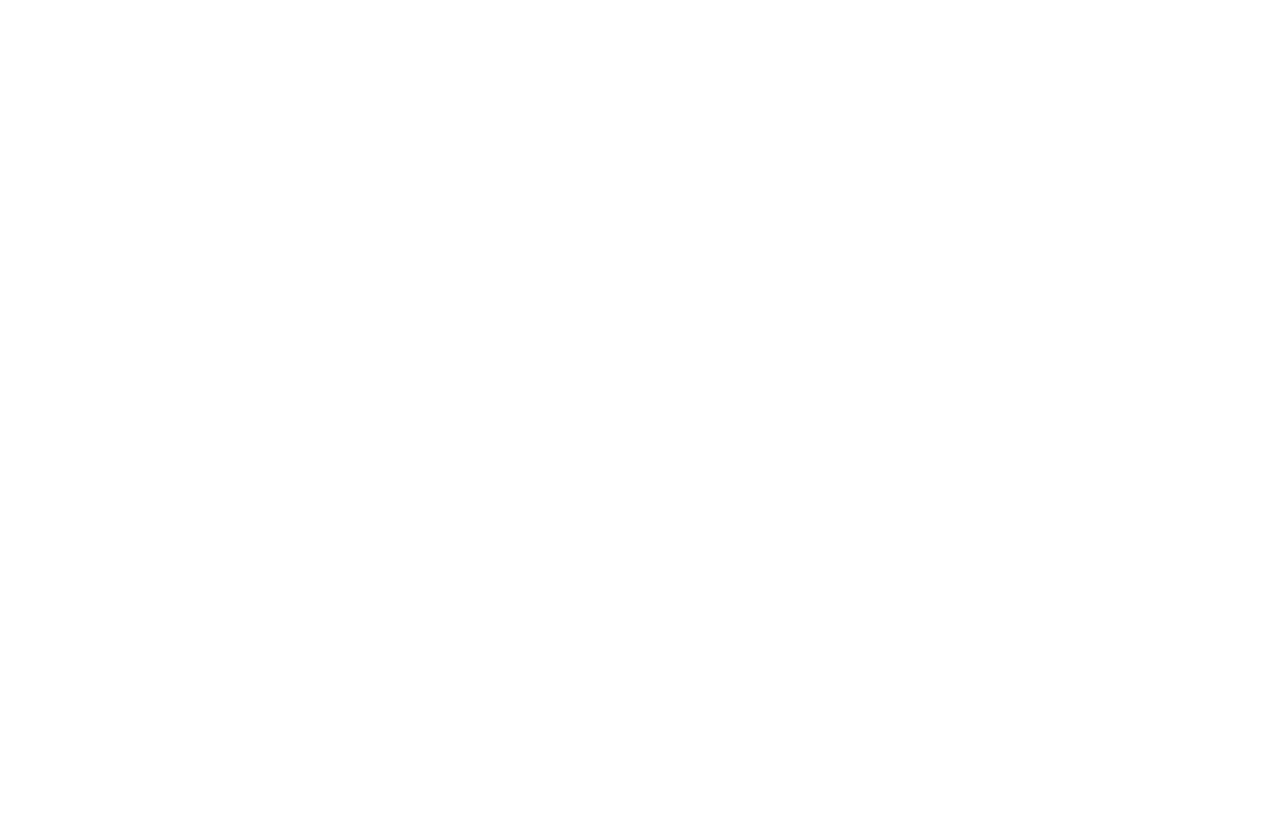
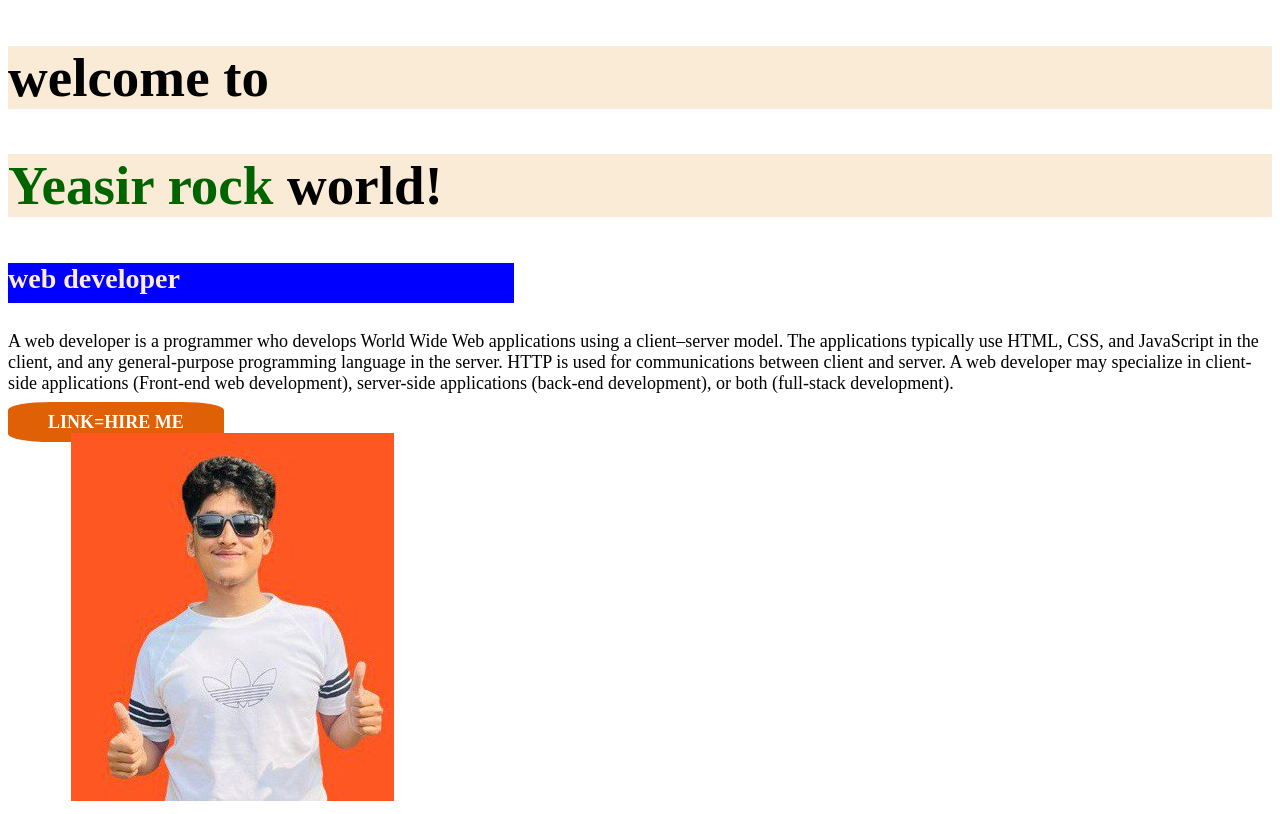
Before and after one commit to yeasirrock/developer-rock, a plain HTML site: page index.html in a window 1280 px wide. Drawn offline with Linux system fonts and the light colour scheme.

Commit message:
initial commita

```diff
--- a/index.html
+++ b/index.html
@@ -1,12 +1,35 @@
 <!DOCTYPE html>
 <html lang="en">
+
 <head>
     <meta charset="UTF-8">
     <meta name="viewport" content="width=device-width, initial-scale=1.0">
     <title>developer rock</title>
+    <link rel="preconnect" href="https://fonts.googleapis.com">
+    <link rel="preconnect" href="https://fonts.gstatic.com" crossorigin>
+    <link href="https://fonts.googleapis.com/css2?family=Poppins&display=swap" rel="stylesheet">
+    <link rel="stylesheet" href="style.css">
+</head>
 
-</head>
 <body>
+    <section class="top-bennar">
+        <div class="half1">
+            <h1>welcome to</h1>
+            <h1> <span class="red-color">Yeasir rock</span> world!</h1>
+            <h3>web developer</h3>
+            <p>A web developer is a programmer who develops World Wide Web applications using a client–server model. The
+                applications typically use HTML, CSS, and JavaScript in the client, and any general-purpose programming
+                language in the server. HTTP is used for communications between client and server. A web developer may
+                specialize in client-side applications (Front-end web development), server-side applications (back-end
+                development), or both (full-stack development).</p>
+            <a class="link-button" target="_blank"
+                href="https://www.linkedin.com/in/yeasir-arafat-aa447a2b9/"><strong>LINK=HIRE ME</strong></a>
+        </div>
 
+        <div class="half2">
+            <img src="img.ht/backround .jpg" alt="">
+        </div>
+    </section>
 </body>
+
 </html>
--- a/style.css
+++ b/style.css
@@ -0,0 +1,40 @@
+body {
+  poppins-regular font-family: "Poppins", sans-serif;
+  font-weight: 400;
+  font-style: normal;
+}
+
+h1 {
+  font-size: 55px;
+  background-color: antiquewhite;
+}
+
+.red-color {
+  color: darkgreen
+}
+
+h3 {
+  background-color: blue;
+  width: 40%;
+  height: 40px;
+  font-size: 28px;
+  color: blanchedalmond
+}
+
+section {
+  font-size: large;
+}
+
+.half2 img {
+  padding-left: 5%;
+
+}
+
+.link-button {
+  text-decoration: none;
+  background-color: rgb(224, 96, 6);
+  font-size: large;
+  color: rgb(254, 254, 255);
+  padding: 10px 40px;
+  border-radius: 20%;
+}
```
Also changed, not shown: img.ht/428710459_320387787711577_9131108636834786534_n.jpg (added), img.ht/429581286_9774539869319759_1032053806958155008_n.jpg (added), img.ht/431194999_2686407041509879_5824105066509679751_n.jpg (added), img.ht/backround .jpg (added), img.ht/download.png (added), img.ht/js.png (added), img.ht/nodejs.png (added), img.ht/orn.png (added), img.ht/photo_6291780107278334892_x.jpg (added), img.ht/vala_y.jpg (added), 1 other file.
